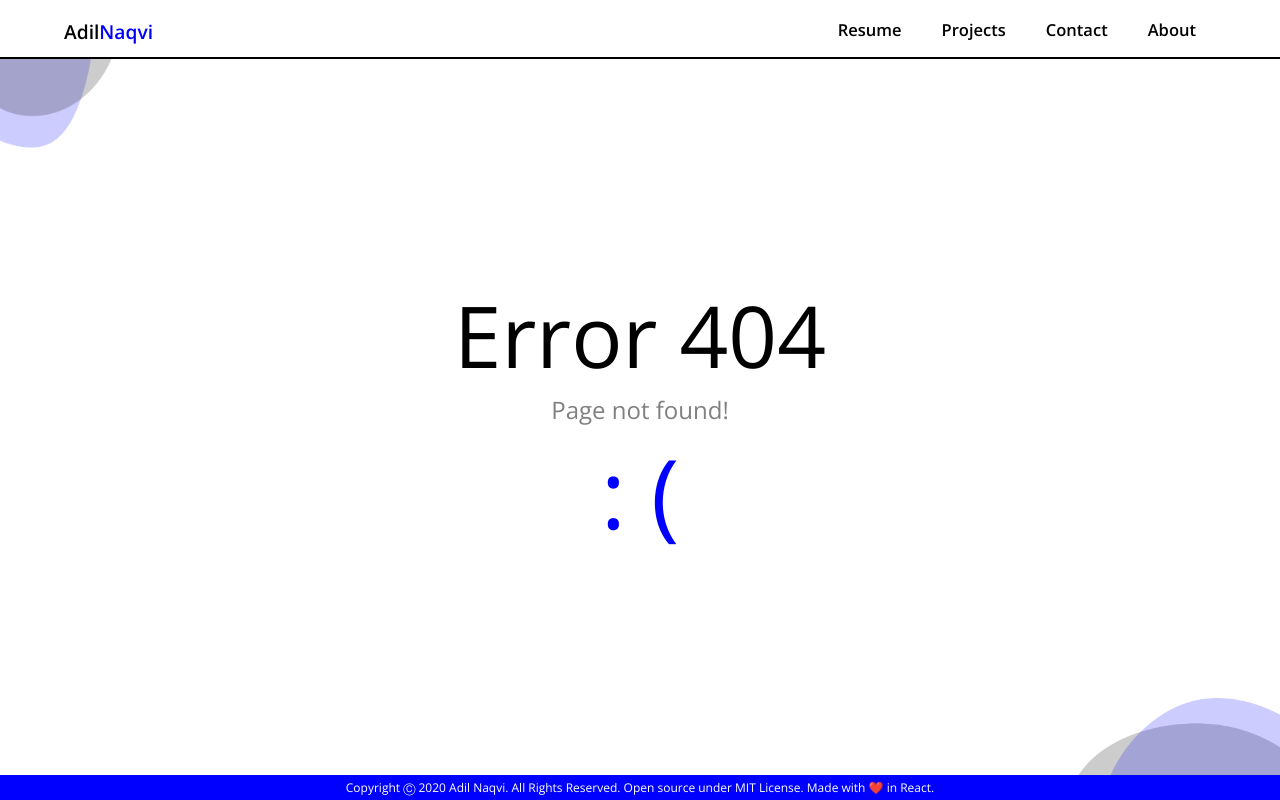
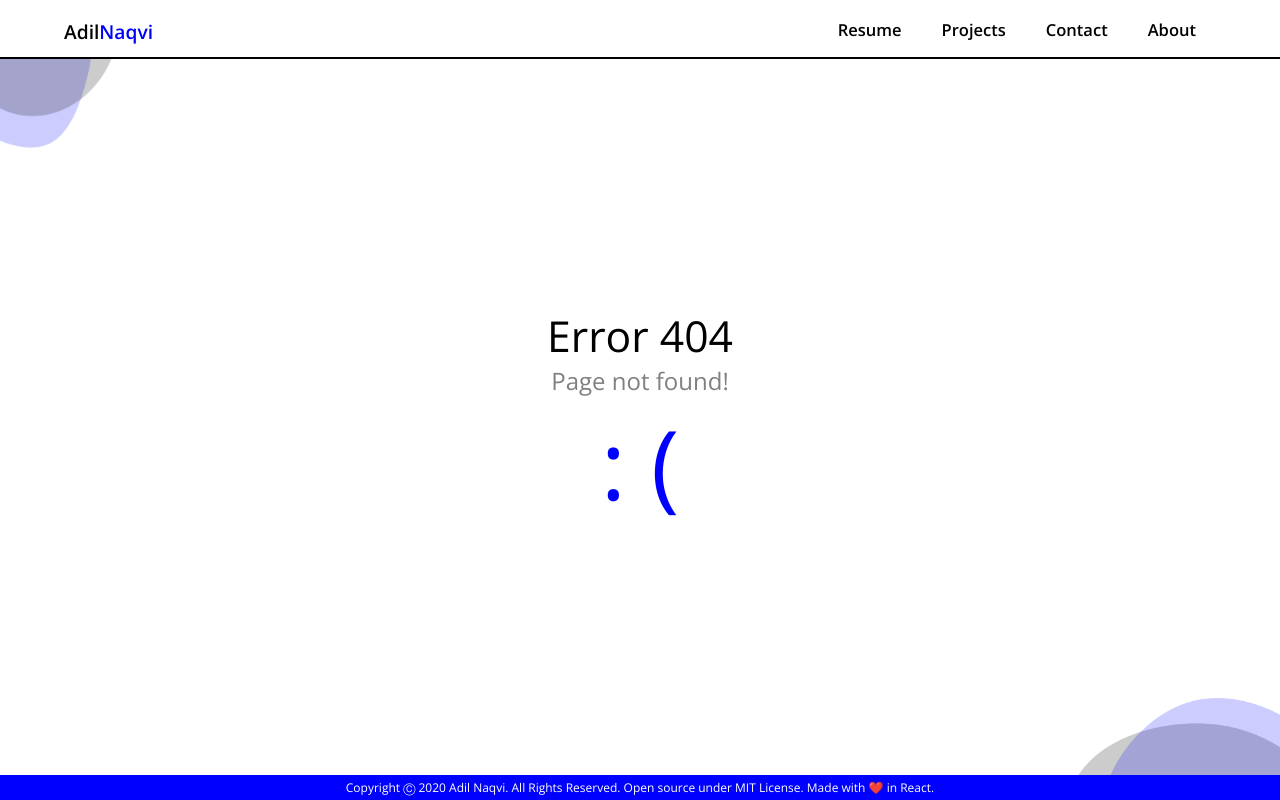
Before and after one commit to notadilnaqvi/portfolio-website, a React (Create React App) app: page /error in a window 1280 px wide. Built offline with nearby package versions, Linux system fonts and the light colour scheme.

Commit message:
Changed font size on Error page

```diff
--- a/src/App.css
+++ b/src/App.css
@@ -336,8 +336,8 @@ h1.error-sad-smiley {
 }
 
 h1.error {
-  font-size: 64pt;
-  font-weight: 100;
+  font-size: 32pt;
+  font-weight: 400;
   text-align: center;
 }
 
```
